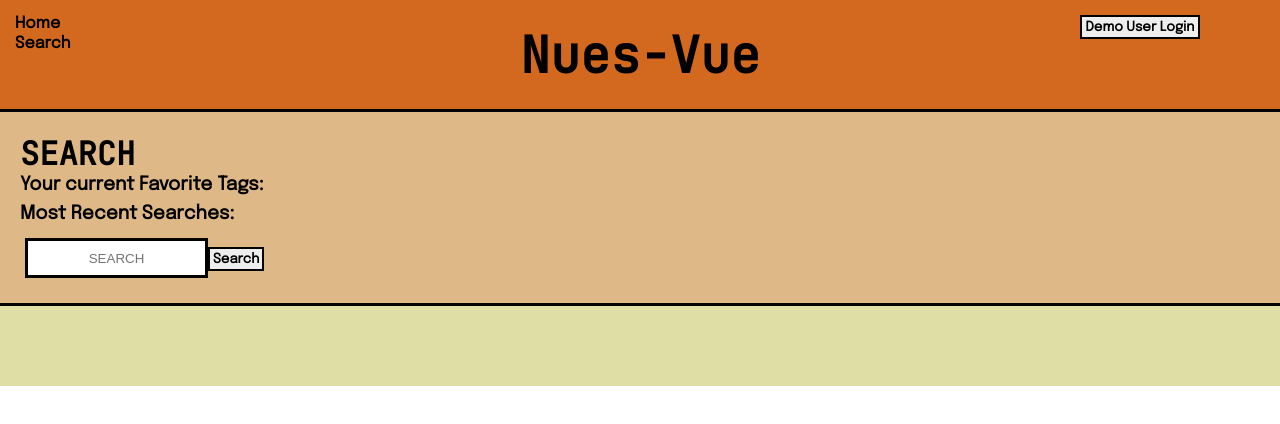
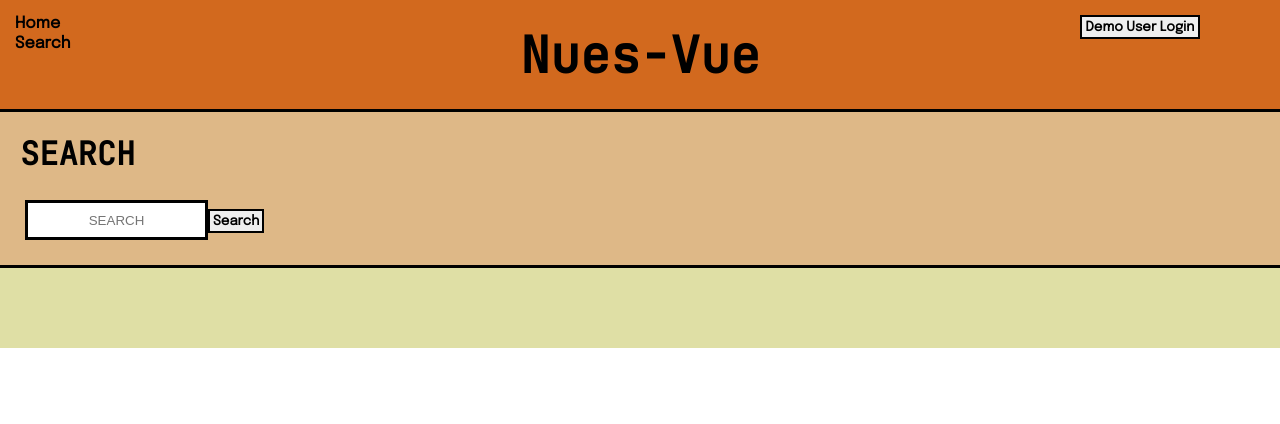
Before and after one commit to andru17urdna/nues-vue, a Nuxt app: page /search in a window 1280 px wide. Shown: the top 424 px of the page. Built offline with nearby package versions, Linux system fonts and the light colour scheme.

Commit message:
Corrected small bugs.

```diff
--- a/components/TopHeadlines.vue
+++ b/components/TopHeadlines.vue
@@ -20,14 +20,9 @@ export default {
         }
     },
     async created() {
-        const config = {
-            headers: {
-                'Accept': 'applications/json'
-            }
-        }
 
         try {
-            const res = await this.$axios.get(`/api/news/top-headlines`, config);
+            const res = await this.$axios.get(`/api/news/top-headlines`);
             this.headlines = res.data.articles
             this.topHeadline = this.headlines[0];
             this.iterate();
--- a/pages/search.vue
+++ b/pages/search.vue
@@ -2,7 +2,7 @@
   <div class="Search_container-div">
     <div class="Search_userInfo-div">
           <h1>SEARCH</h1>
-              <h3> Your current Favorite Tags:</h3>
+              <h3 v-if="userInfo.session"> Your current Favorite Tags:</h3>
           <div class="inline">
               <p class="underline Search_userInfo-p" v-for="(tag, index) in userInfo.favorited"
                     :key=index >{{ tag }}
@@ -10,7 +10,7 @@
               <p class="error-message" v-if="errorMessage">{{ errorMessage }}</p>
           </div>
 
-          <h3>Most Recent Searches:</h3>
+          <h3 v-if="userInfo.session">Most Recent Searches:</h3>
 
               <div class="inline">
                   <p class="underline Search_userInfo-p" @click="previousSearch(prevSearch)" v-for="prevSearch in userInfo.recent_searches" :key="prevSearch">{{prevSearch}}</p>
@@ -30,7 +30,6 @@
 </template>
 
 <script>
-import axios from 'axios';
 import { mapActions, mapGetters } from "vuex";
 
 export default {
```
